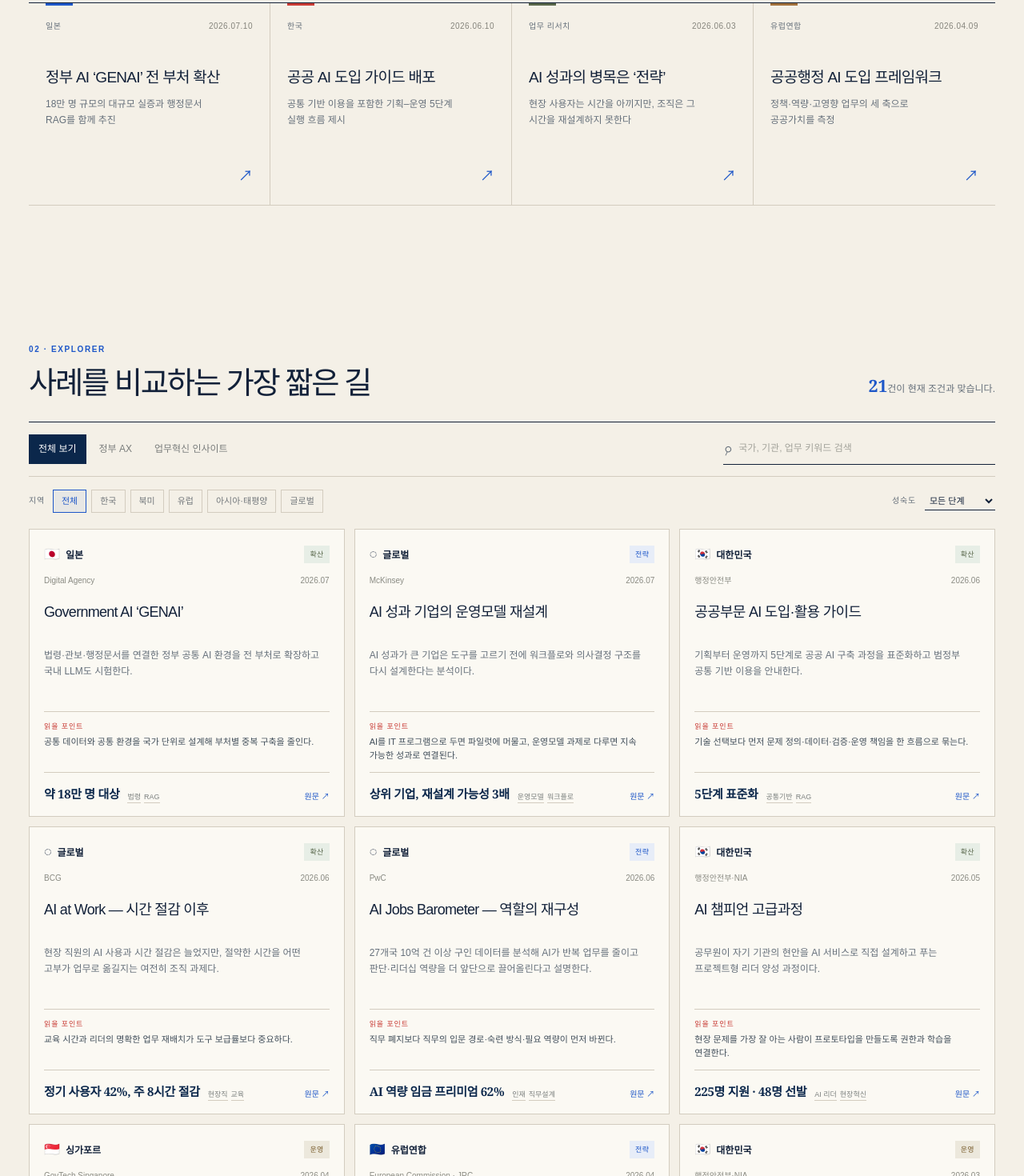
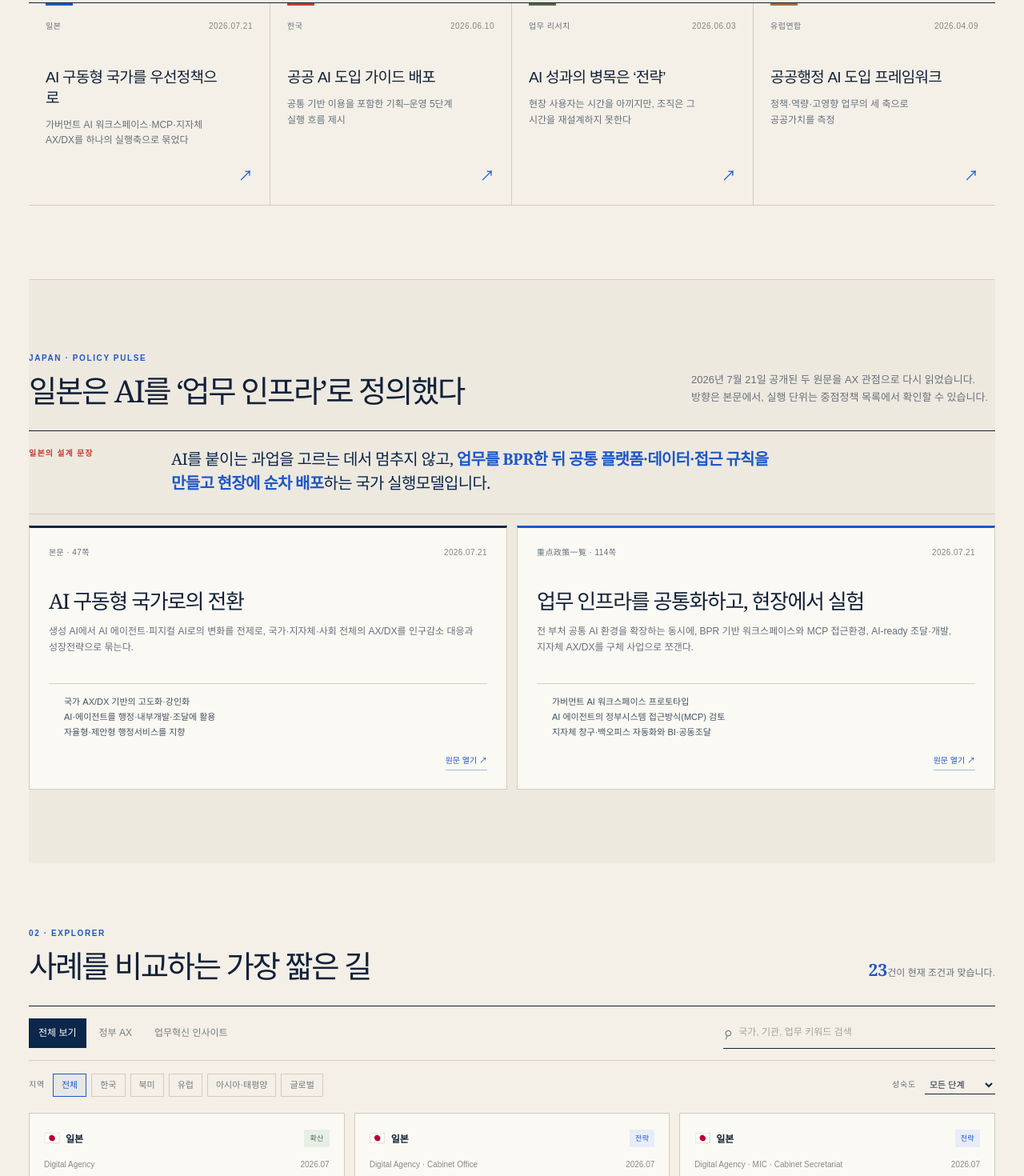
Before and after one commit to hosungseo/axis-global-observatory, a Next.js app: page / in a window 1280 px wide. Shown: the part 940-2410 px from the top of the page at 80% size. Built offline with nearby package versions, Linux system fonts and the light colour scheme.

Commit message:
Reflect Japan digital priority policies

```diff
--- a/app/globals.css
+++ b/app/globals.css
@@ -98,6 +98,24 @@ button { cursor: pointer; }
 .signal-card h3 { max-width: 220px; font-size: 19px; letter-spacing: -.04em; line-height: 1.35; margin-bottom: 11px; }
 .signal-card p { max-width: 220px; color: var(--muted); font-size: 12px; line-height: 1.65; word-break: keep-all; }
 .card-arrow { color: var(--cobalt); position: absolute; bottom: 22px; right: 21px; font-size: 18px; }
+
+.japan-policy-section { border-top: 1px solid var(--rule); background: #eee9df; }
+.japan-policy-section .section-heading { margin-bottom: 28px; }
+.japan-policy-lede { display: grid; grid-template-columns: 150px 1fr; gap: 28px; align-items: start; padding: 20px 0 23px; border-top: 1px solid var(--ink); border-bottom: 1px solid var(--rule); }
+.japan-policy-lede > span { color: var(--red); font-size: 10px; font-weight: 700; letter-spacing: .12em; }
+.japan-policy-lede p { max-width: 800px; margin: 0; color: var(--navy); font-family: var(--serif); font-size: 20px; line-height: 1.5; letter-spacing: -.035em; word-break: keep-all; }
+.japan-policy-lede strong { color: var(--cobalt); font-weight: 700; }
+.japan-policy-grid { display: grid; grid-template-columns: repeat(2, 1fr); gap: 12px; margin-top: 14px; }
+.japan-policy-card { min-height: 330px; padding: 23px 24px 24px; background: var(--paper-bright); border: 1px solid var(--rule); position: relative; }
+.japan-policy-card:first-child { border-top: 3px solid var(--navy); }
+.japan-policy-card:last-child { border-top: 3px solid var(--cobalt); }
+.japan-policy-meta { display: flex; justify-content: space-between; gap: 12px; color: var(--muted); font-size: 10px; letter-spacing: .04em; }
+.japan-policy-meta time { color: #85847c; }
+.japan-policy-card h3 { max-width: 430px; margin: 36px 0 11px; font-family: var(--serif); font-size: 26px; letter-spacing: -.055em; line-height: 1.25; }
+.japan-policy-card > p { max-width: 590px; min-height: 62px; color: var(--muted); font-size: 12px; line-height: 1.7; margin-bottom: 13px; word-break: keep-all; }
+.japan-policy-card ul { margin: 0; padding: 13px 0 0 17px; border-top: 1px solid var(--rule); color: #435262; font-size: 11px; line-height: 1.75; }
+.japan-policy-card li { padding-left: 2px; }
+.japan-policy-card a { position: absolute; bottom: 23px; right: 24px; color: var(--cobalt); font-size: 10px; border-bottom: 1px solid rgba(30,87,200,.4); padding-bottom: 3px; }
 
 .explorer-section { padding-top: 82px; }
 .explorer-heading { margin-bottom: 28px; }
@@ -228,6 +246,8 @@ button { cursor: pointer; }
   .section { padding: 64px 0; }
   .split-heading { display: block; }
   .section-intro { margin-top: 18px; }
+  .japan-policy-lede { display: block; }
+  .japan-policy-lede p { margin-top: 12px; font-size: 18px; }
   .signal-grid, .case-grid, .compare-grid, .playbook-grid, .method-grid { grid-template-columns: 1fr; }
   .signal-card, .playbook-card { border-right: 0; border-bottom: 1px solid var(--rule); }
   .signal-card:last-child, .playbook-card:last-child { border-bottom: 0; }
@@ -239,6 +259,9 @@ button { cursor: pointer; }
   .stage-select select { flex: 1; }
   .case-card { min-height: 0; }
   .case-card h3, .case-summary { min-height: 0; }
+  .japan-policy-grid { grid-template-columns: 1fr; }
+  .japan-policy-card { min-height: 0; padding-bottom: 62px; }
+  .japan-policy-card > p { min-height: 0; }
   .compare-inner { width: min(100% - 36px, 620px); }
   .compare-card { min-height: 330px; }
   .compare-takeaway { display: block; }
--- a/app/page.tsx
+++ b/app/page.tsx
@@ -154,13 +154,47 @@ const CASE_STUDIES: CaseStudy[] = [
     stage: "확산",
     date: "2026.07",
     agency: "Digital Agency",
-    title: "Government AI ‘GENAI’",
-    summary: "법령·관보·행정문서를 연결한 정부 공통 AI 환경을 전 부처로 확장하고 국내 LLM도 시험한다.",
-    insight: "공통 데이터와 공통 환경을 국가 단위로 설계해 부처별 중복 구축을 줄인다.",
+    title: "Government AI ‘GENAI’ 전 부처 실증",
+    summary: "법령·관보·행정문서를 연결한 정부 공통 AI 환경을 전 부처로 확장하고, AI 앱·에이전트와 국내 LLM도 시험한다.",
+    insight: "공통 데이터·모델·관리 규칙을 국가 단위로 설계해 부처별 중복 구축과 도입 장벽을 줄인다.",
     metric: "약 18만 명 대상",
-    tags: ["법령", "RAG", "국내LLM"],
+    tags: ["법령", "AI에이전트", "국내LLM"],
     group: "정부",
     url: "https://www.digital.go.jp/en/policies/genai",
+  },
+  {
+    id: "japan-ai-driven-state",
+    flag: "🇯🇵",
+    country: "일본",
+    region: "아시아·태평양",
+    scope: "중앙·연방",
+    stage: "전략",
+    date: "2026.07",
+    agency: "Digital Agency · Cabinet Office",
+    title: "AI 구동형 국가를 향한 AX/DX 중점계획",
+    summary: "생성 AI와 AI 에이전트를 행정·내부개발·조달에 넓히고, 자율형·제안형 행정서비스로 전환하는 국가 방향을 제시한다.",
+    insight: "AI를 도구 도입이 아니라 제도·업무·시스템을 함께 바꾸는 국가 운영모델로 정의한다.",
+    metric: "AX/DX 4대 기둥",
+    tags: ["AI구동형국가", "AI에이전트", "인재·수용성"],
+    group: "정부",
+    url: "https://www.digital.go.jp/assets/contents/node/basic_page/field_ref_resources/5ecac8cc-50f1-4168-b989-2bcaabffe870/208168e8/20260721_policies_priority_outline_03.pdf",
+  },
+  {
+    id: "japan-government-ai-workspace",
+    flag: "🇯🇵",
+    country: "일본",
+    region: "아시아·태평양",
+    scope: "중앙·연방",
+    stage: "전략",
+    date: "2026.07",
+    agency: "Digital Agency · MIC · Cabinet Secretariat",
+    title: "가버먼트 AI 워크스페이스와 MCP 접근환경",
+    summary: "회의·출장 같은 공통업무를 BPR한 뒤 AI 에이전트와 연결한 업무시스템을 만들고, 행정시스템의 MCP 대응도 검토한다.",
+    insight: "업무 선정 → BPR → 프로토타입 → 순차 운영의 흐름을 명시해 ‘툴 설치’와 업무혁신을 분리한다.",
+    metric: "2026 BPR·프로토타입",
+    tags: ["BPR", "MCP", "공통업무"],
+    group: "정부",
+    url: "https://www.digital.go.jp/assets/contents/node/basic_page/field_ref_resources/5ecac8cc-50f1-4168-b989-2bcaabffe870/a9e38e03/20260721_policies_priority_outline_04.pdf",
   },
   {
     id: "singapore-pair",
@@ -390,12 +424,12 @@ const STAGE_OPTIONS: Stage[] = ["전체", "전략", "실증", "확산", "운영"
 
 const SIGNALS = [
   {
-    date: "07.10",
+    date: "07.21",
     label: "일본",
-    title: "정부 AI ‘GENAI’ 전 부처 확산",
-    text: "18만 명 규모의 대규모 실증과 행정문서 RAG를 함께 추진",
+    title: "AI 구동형 국가를 우선정책으로",
+    text: "가버먼트 AI 워크스페이스·MCP·지자체 AX/DX를 하나의 실행축으로 묶었다",
     tone: "blue",
-    href: "https://www.digital.go.jp/en/policies/genai",
+    href: "https://www.digital.go.jp/assets/contents/node/basic_page/field_ref_resources/5ecac8cc-50f1-4168-b989-2bcaabffe870/208168e8/20260721_policies_priority_outline_03.pdf",
   },
   {
     date: "06.10",
@@ -420,6 +454,25 @@ const SIGNALS = [
     text: "정책·역량·고영향 업무의 세 축으로 공공가치를 측정",
     tone: "ochre",
     href: "https://publications.jrc.ec.europa.eu/repository/handle/JRC143539",
+  },
+];
+
+const JAPAN_POLICY_OUTLINES = [
+  {
+    label: "본문 · 47쪽",
+    date: "2026.07.21",
+    title: "AI 구동형 국가로의 전환",
+    summary: "생성 AI에서 AI 에이전트·피지컬 AI로의 변화를 전제로, 국가·지자체·사회 전체의 AX/DX를 인구감소 대응과 성장전략으로 묶는다.",
+    points: ["국가 AX/DX 기반의 고도화·강인화", "AI·에이전트를 행정·내부개발·조달에 활용", "자율형·제안형 행정서비스를 지향"],
+    href: "https://www.digital.go.jp/assets/contents/node/basic_page/field_ref_resources/5ecac8cc-50f1-4168-b989-2bcaabffe870/208168e8/20260721_policies_priority_outline_03.pdf",
+  },
+  {
+    label: "重点政策一覧 · 114쪽",
+    date: "2026.07.21",
+    title: "업무 인프라를 공통화하고, 현장에서 실험",
+    summary: "전 부처 공통 AI 환경을 확장하는 동시에, BPR 기반 워크스페이스와 MCP 접근환경, AI-ready 조달·개발, 지자체 AX/DX를 구체 사업으로 쪼갠다.",
+    points: ["가버먼트 AI 워크스페이스 프로토타입", "AI 에이전트의 정부시스템 접근방식(MCP) 검토", "지자체 창구·백오피스 자동화와 BI·공동조달"],
+    href: "https://www.digital.go.jp/assets/contents/node/basic_page/field_ref_resources/5ecac8cc-50f1-4168-b989-2bcaabffe870/a9e38e03/20260721_policies_priority_outline_04.pdf",
   },
 ];
 
@@ -515,6 +568,7 @@ export default function Home() {
         </a>
         <nav className="main-nav" aria-label="주요 메뉴">
           <a href="#signals">오늘의 시그널</a>
+          <a href="#japan-policy">일본 7.21 정책</a>
           <a href="#explorer">사례 탐색</a>
           <a href="#compare">미국 연방 vs 주</a>
           <a href="#playbook">업무혁신 플레이북</a>
@@ -601,6 +655,33 @@ export default function Home() {
                 <p>{signal.text}</p>
                 <span className="card-arrow" aria-hidden="true">↗</span>
               </a>
+            ))}
+          </div>
+        </section>
+
+        <section className="section japan-policy-section" id="japan-policy" aria-labelledby="japan-policy-title">
+          <div className="section-heading split-heading">
+            <div>
+              <p className="eyebrow">JAPAN · POLICY PULSE</p>
+              <h2 id="japan-policy-title">일본은 AI를 ‘업무 인프라’로 정의했다</h2>
+            </div>
+            <p className="section-intro">2026년 7월 21일 공개된 두 원문을 AX 관점으로 다시 읽었습니다. 방향은 본문에서, 실행 단위는 중점정책 목록에서 확인할 수 있습니다.</p>
+          </div>
+          <div className="japan-policy-lede">
+            <span>일본의 설계 문장</span>
+            <p>AI를 붙이는 과업을 고르는 데서 멈추지 않고, <strong>업무를 BPR한 뒤 공통 플랫폼·데이터·접근 규칙을 만들고 현장에 순차 배포</strong>하는 국가 실행모델입니다.</p>
+          </div>
+          <div className="japan-policy-grid">
+            {JAPAN_POLICY_OUTLINES.map((policy) => (
+              <article className="japan-policy-card" key={policy.label}>
+                <div className="japan-policy-meta"><span>{policy.label}</span><time dateTime="2026-07-21">{policy.date}</time></div>
+                <h3>{policy.title}</h3>
+                <p>{policy.summary}</p>
+                <ul>
+                  {policy.points.map((point) => <li key={point}>{point}</li>)}
+                </ul>
+                <a href={policy.href} target="_blank" rel="noreferrer">원문 열기 <span aria-hidden="true">↗</span></a>
+              </article>
             ))}
           </div>
         </section>
@@ -761,7 +842,7 @@ export default function Home() {
               <div><span>03</span><p><strong>사람의 일 표시</strong><br />자동화된 과업과 남겨진 판단·책임을 함께 기록합니다.</p></div>
             </div>
           </div>
-          <div className="source-note"><span>LAST UPDATED</span><strong>2026.07.24</strong><p>초기 버전은 공개 원문 20건을 큐레이션했습니다. 수치는 원문 발표 기준이며, 정부 발표와 민간 리서치의 성격이 다르므로 직접 비교하기보다 설계 질문을 찾는 용도로 읽어주세요.</p></div>
+          <div className="source-note"><span>LAST UPDATED</span><strong>2026.07.24</strong><p>공개 원문 23건을 큐레이션했습니다. 이번 업데이트에는 일본 디지털청의 2026년 7월 21일 중점계획 본문과 정책 목록을 반영했습니다. 수치는 원문 발표 기준이며, 정부 발표와 민간 리서치의 성격이 다르므로 직접 비교하기보다 설계 질문을 찾는 용도로 읽어주세요.</p></div>
         </section>
       </main>
 
```
Also changed, not shown: 1 other file (tests, documents, lock files or other folders).
